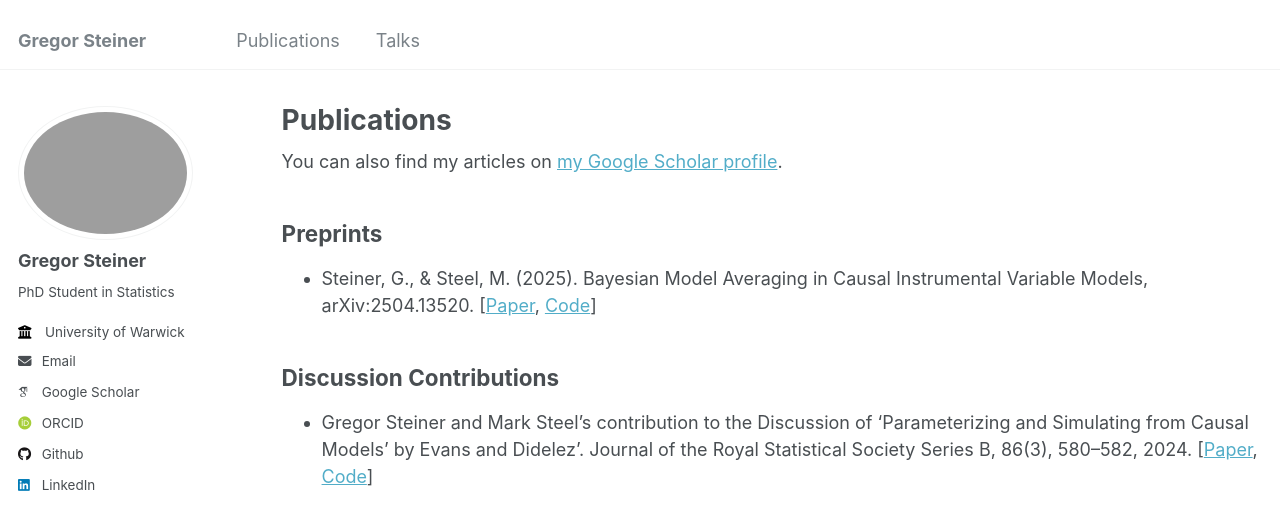
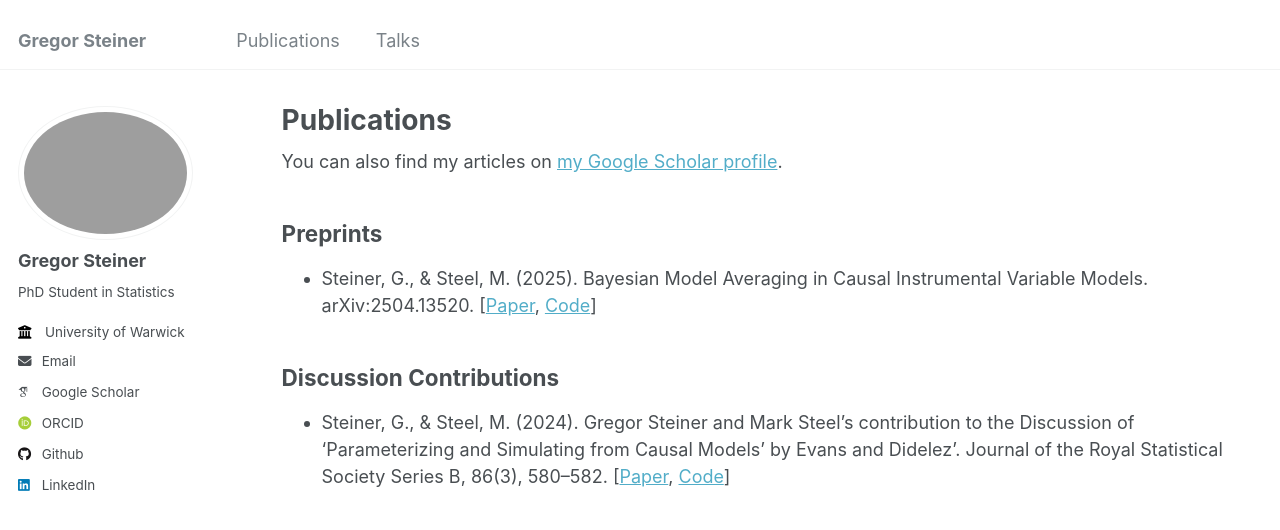
Before and after one commit to gregorsteiner/gregorsteiner.github.io, a Jekyll site: the page built from _pages/publications.md, in a window 1280 px wide. Shown: the top 530 px of the page. Built offline with Jekyll 4.4.1, drawn with Linux system fonts in a browser that asks for light colours; some web fonts are replaced.

Commit message:
Updated publications

```diff
--- a/_pages/publications.md
+++ b/_pages/publications.md
@@ -11,8 +11,8 @@ author_profile: true
 
 ## Preprints
 
-* Steiner, G., & Steel, M. (2025). Bayesian Model Averaging in Causal Instrumental Variable Models, arXiv:2504.13520. [[Paper](https://arxiv.org/abs/2504.13520), [Code](https://github.com/gregorsteiner/gIVBMA-Code)]
+* Steiner, G., & Steel, M. (2025). Bayesian Model Averaging in Causal Instrumental Variable Models. arXiv:2504.13520. [[Paper](https://arxiv.org/abs/2504.13520), [Code](https://github.com/gregorsteiner/gIVBMA-Code)]
 
 ## Discussion Contributions
 
-* Gregor Steiner and Mark Steel’s contribution to the Discussion of ‘Parameterizing and Simulating from Causal Models’ by Evans and Didelez’. Journal of the Royal Statistical Society Series B, 86(3), 580–582, 2024. [[Paper](https://doi.org/10.1093/jrsssb/qkae021), [Code](https://github.com/gregorsteiner/Evans_Didelez_2023)]
+* Steiner, G., & Steel, M. (2024). Gregor Steiner and Mark Steel’s contribution to the Discussion of ‘Parameterizing and Simulating from Causal Models’ by Evans and Didelez’. Journal of the Royal Statistical Society Series B, 86(3), 580–582. [[Paper](https://doi.org/10.1093/jrsssb/qkae021), [Code](https://github.com/gregorsteiner/Evans_Didelez_2023)]
```
